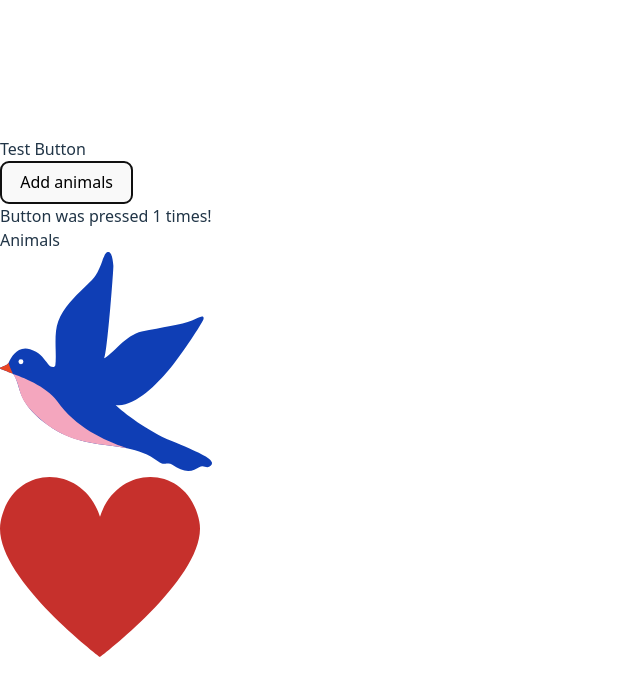
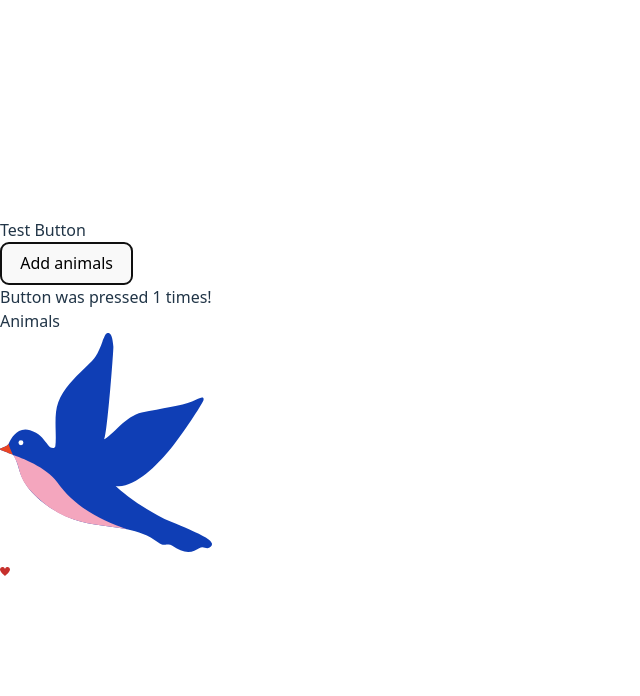
Before and after one commit to prvnbala/react-tutorials-animals, a React (Vite) app: page / in a window 1280 px wide. Both pictures are taken after a click on the button "Add animals". Shown: the top 696 px of the page, without its empty margins (0-640 px from the left). Built offline with nearby package versions, Linux system fonts and the light colour scheme.

Commit message:
make heart size increase with clicks

```diff
--- a/src/AnimalShow.jsx
+++ b/src/AnimalShow.jsx
@@ -1,3 +1,4 @@
+import { useState } from "react"
 import BirdImage from "./assets/bird.svg"
 import CatImage from "./assets/cat.svg"
 import CowImage from "./assets/cow.svg"
@@ -16,9 +17,15 @@ const animals = {
 }
 
 function AnimalShow(props) {
-    return <div>
+    const [clicks, setClicks] = useState(0);
+
+    function handleClick() {
+        setClicks(clicks + 1);
+    }
+
+    return <div onClick={handleClick}>
         <img src={animals[props.type]} alt="animal" />
-        <img src={HeartImage} alt="heart" />
+        <img src={HeartImage} alt="heart" style={{"width": 10 + 10*clicks + "px"}}/>
     </div>;
 }
 
```
